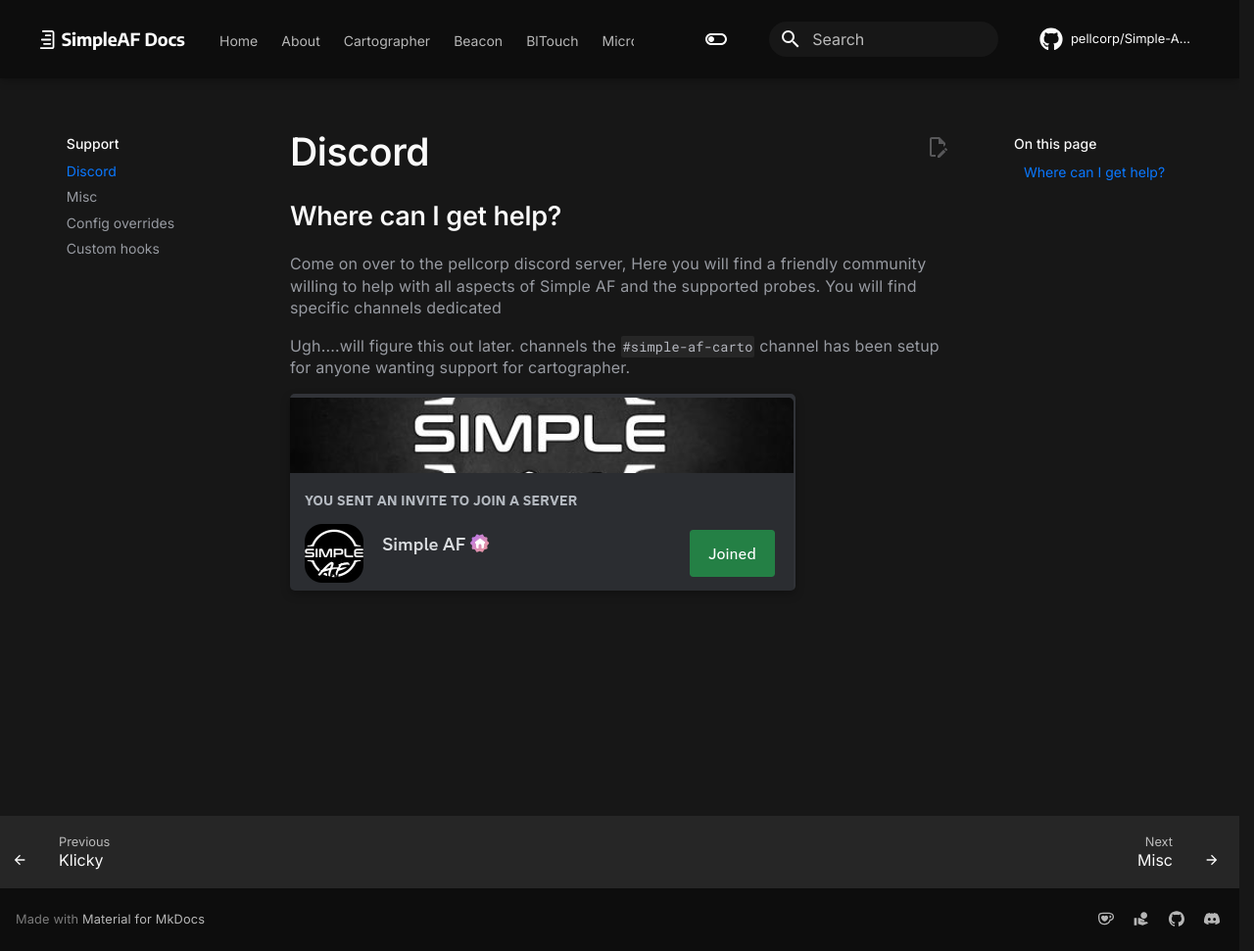
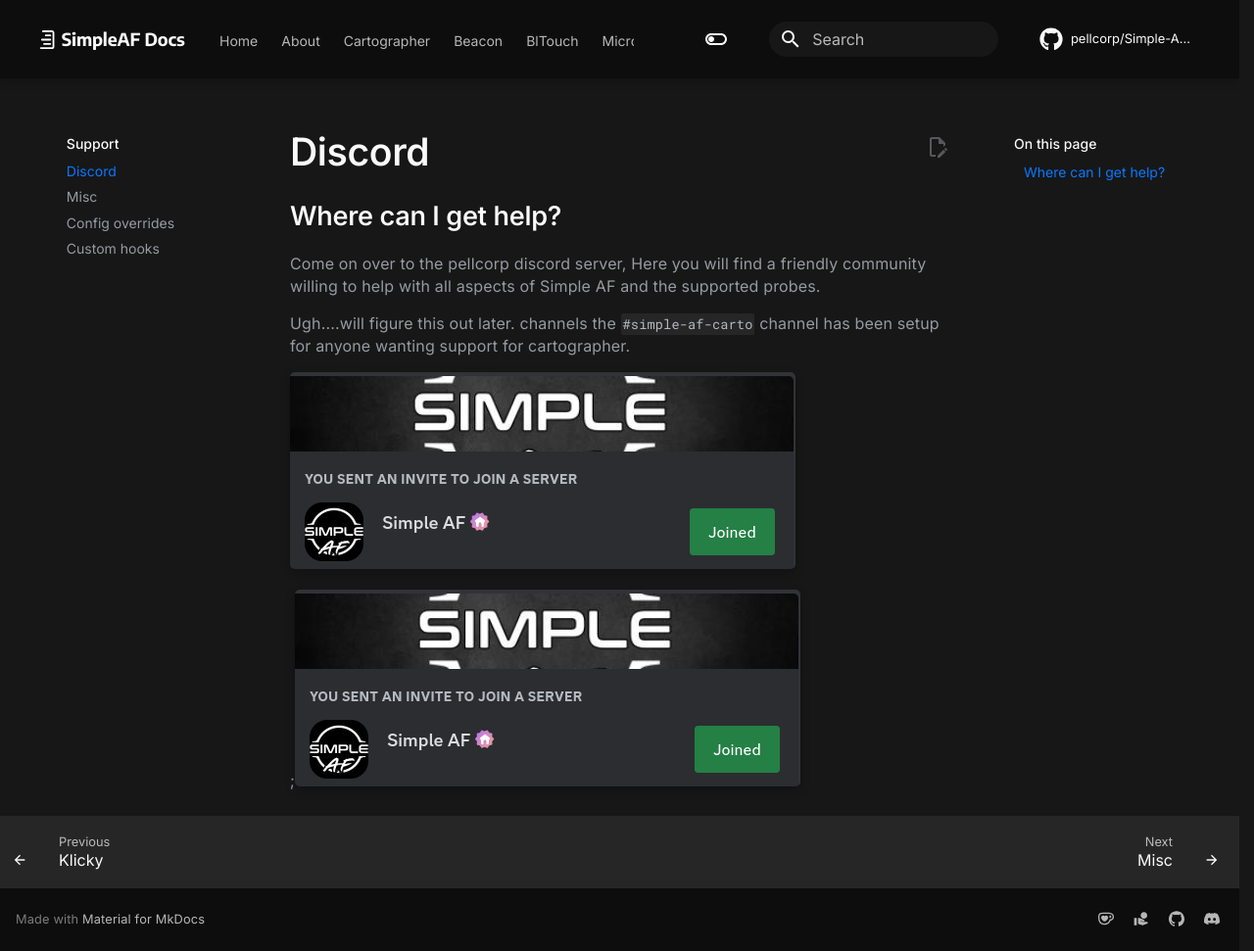
Before and after one commit to pellcorp/Simple-AF-Wiki, an MkDocs documentation site: the page built from docs/discord.md, in a window 1280 px wide and 971 px high. Shown: the whole window at 98% size. Built offline with MkDocs 1.6.1 and Material for MkDocs 9.7.7, drawn with Linux system fonts in a browser that asks for light colours; comment, search, counter and statistics services are not loaded.

Commit message:
Update discord.md

```diff
--- a/docs/discord.md
+++ b/docs/discord.md
@@ -2,9 +2,11 @@
 
 Come on over to the pellcorp discord server,
 Here you will find a friendly community willing to help with all aspects of Simple AF and the supported probes.
-You will find specific channels dedicated
+
 
 Ugh....will figure this out later.
 channels the `#simple-af-carto` channel has been setup for anyone wanting support for cartographer.
 
-[![invite](assets/images/invite.png '#simple-af-carto')](https://discord.gg/2uGDzyJ3WX)
+[![invite](assets/images/invite.png)](https://discord.gg/2uGDzyJ3WX)
+
+;[![invite](assets/images/invite.png '#simple-af-carto')](https://discord.gg/2uGDzyJ3WX)
```
